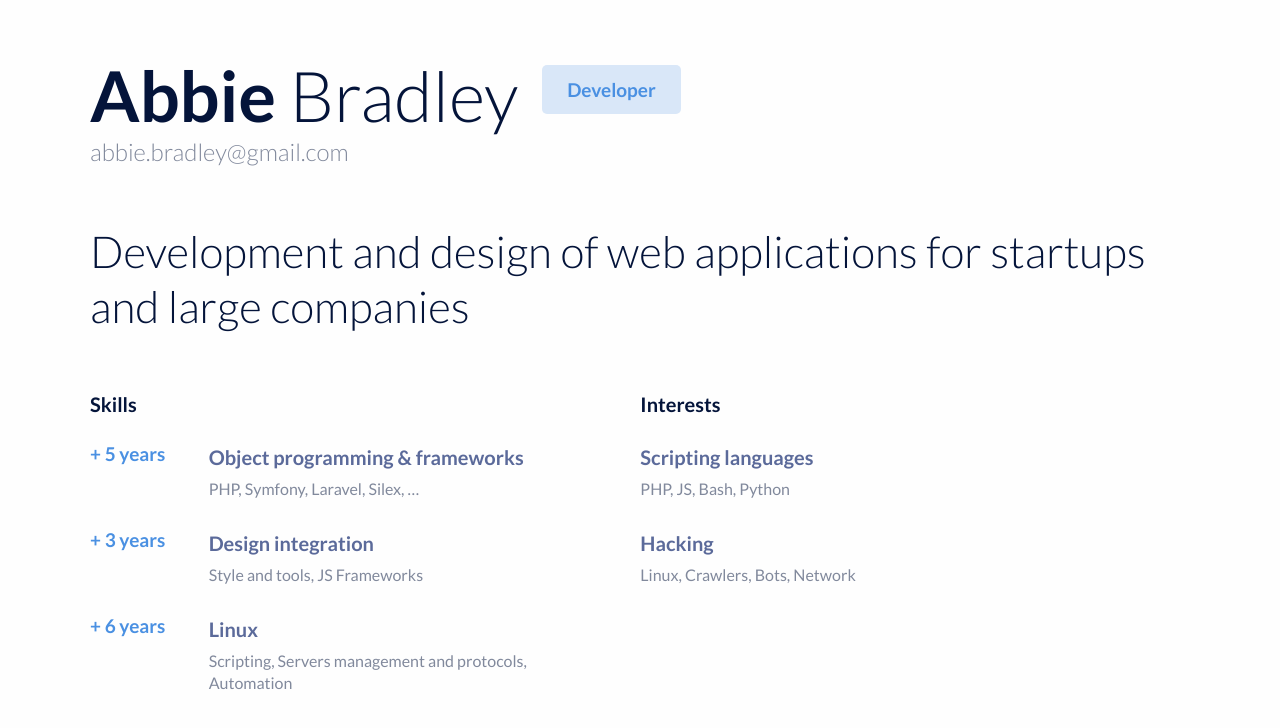
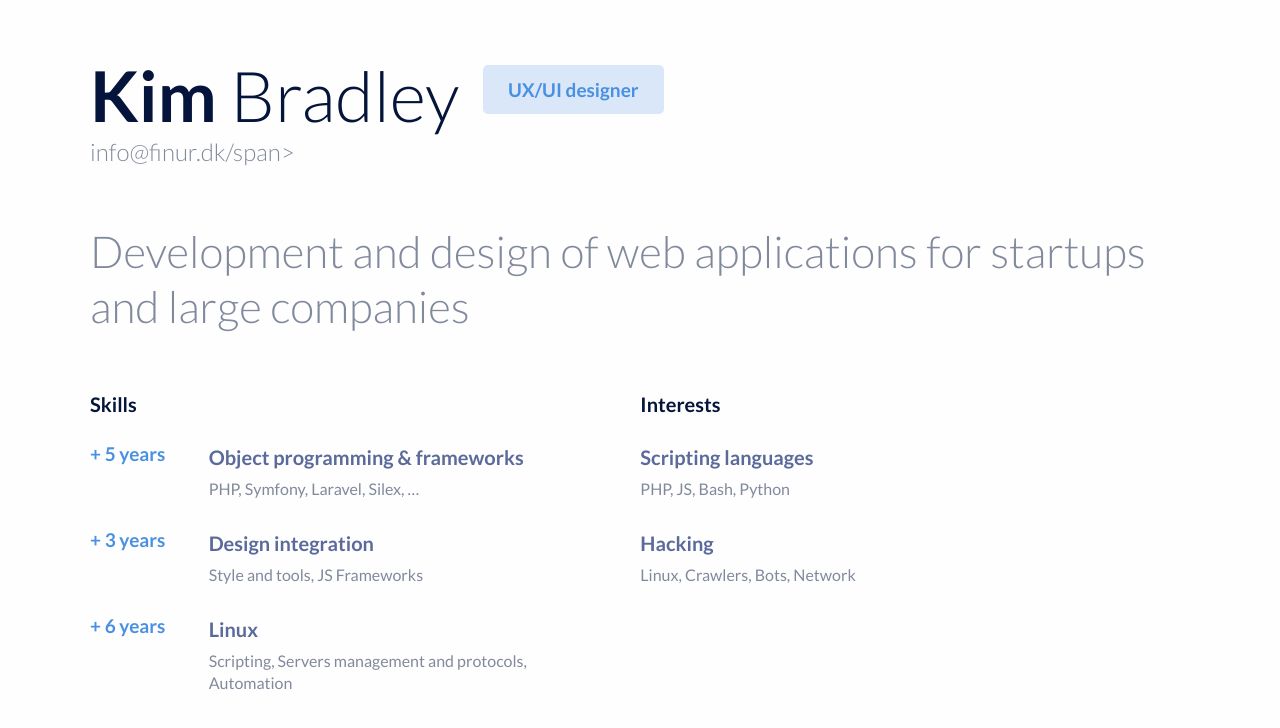
Before and after one commit to FinurDK/test, a plain HTML site: page index.html in a window 1280 px wide. Shown: the top 728 px of the page. Drawn offline with Linux system fonts and the light colour scheme.

Commit message:
Update index.html

```diff
--- a/index.html
+++ b/index.html
@@ -1,7 +1,7 @@
 <!DOCTYPE html>
 <html>
 <head>
-	<title>Minimal Resume Template</title>
+	<title>Finur Template</title>
 	<link rel="stylesheet" type="text/css" href="styles.css">
 	<meta name="viewport" content="width=device-width, initial-scale=1.0">
 </head>
@@ -9,9 +9,9 @@
 
 	<div class="container">
 		<div class="hero">
-			<h1 class="name"><strong>Abbie</strong> Bradley</h1>
-			<span class="job-title">Developer</span>
-			<span class="email">abbie.bradley@gmail.com</span>
+			<h1 class="name"><strong>Kim</strong> Bradley</h1>
+			<span class="job-title">UX/UI designer</span>
+			<span class="email">info@finur.dk/span>
 
 			<h2 class="lead">Development and design of web applications
 for startups and large companies</h2>
```
